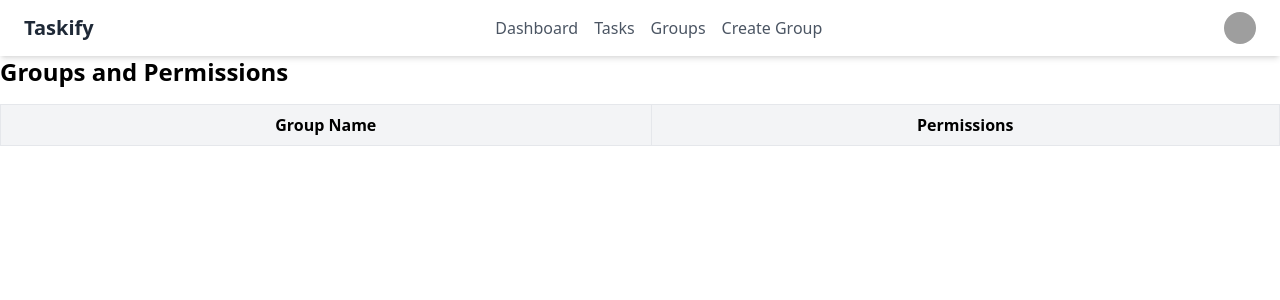
After one commit to Raju-Ahmed-4460/Event_management_system, a Django app: page /user/group_list/ in a window 1280 px wide. The commit adds this page. Shown: the top 300 px of the page. Run offline with Django 5.2, Linux system fonts and the light colour scheme; lists and menus that the app fills with data are empty; grey boxes are pictures that could not be loaded.

Commit message:
create grouplist and using Group and assign role for employee

```diff
--- a/static/css/output.css
+++ b/static/css/output.css
@@ -628,8 +628,17 @@ video {
   position: sticky;
 }
 
+.right-0 {
+  right: 0px;
+}
+
 .m-3 {
   margin: 0.75rem;
+}
+
+.mx-auto {
+  margin-left: auto;
+  margin-right: auto;
 }
 
 .mb-2 {
@@ -640,8 +649,16 @@ video {
   margin-bottom: 1rem;
 }
 
+.ml-4 {
+  margin-left: 1rem;
+}
+
 .mr-10 {
   margin-right: 2.5rem;
+}
+
+.mt-2 {
+  margin-top: 0.5rem;
 }
 
 .mt-4 {
@@ -680,12 +697,32 @@ video {
   height: 8rem;
 }
 
+.h-6 {
+  height: 1.5rem;
+}
+
+.h-8 {
+  height: 2rem;
+}
+
 .min-h-screen {
   min-height: 100vh;
 }
 
 .w-1\/2 {
   width: 50%;
+}
+
+.w-48 {
+  width: 12rem;
+}
+
+.w-6 {
+  width: 1.5rem;
+}
+
+.w-8 {
+  width: 2rem;
 }
 
 .w-full {
@@ -724,6 +761,10 @@ video {
   justify-content: center;
 }
 
+.justify-between {
+  justify-content: space-between;
+}
+
 .gap-2 {
   gap: 0.5rem;
 }
@@ -736,12 +777,26 @@ video {
   gap: 1.25rem;
 }
 
+.space-x-4 > :not([hidden]) ~ :not([hidden]) {
+  --tw-space-x-reverse: 0;
+  margin-right: calc(1rem * var(--tw-space-x-reverse));
+  margin-left: calc(1rem * calc(1 - var(--tw-space-x-reverse)));
+}
+
 .rounded {
   border-radius: 0.25rem;
 }
 
+.rounded-full {
+  border-radius: 9999px;
+}
+
 .rounded-lg {
   border-radius: 0.5rem;
+}
+
+.rounded-md {
+  border-radius: 0.375rem;
 }
 
 .border {
@@ -835,6 +890,11 @@ video {
   padding-right: 1rem;
 }
 
+.px-6 {
+  padding-left: 1.5rem;
+  padding-right: 1.5rem;
+}
+
 .py-1 {
   padding-top: 0.25rem;
   padding-bottom: 0.25rem;
@@ -843,6 +903,16 @@ video {
 .py-2 {
   padding-top: 0.5rem;
   padding-bottom: 0.5rem;
+}
+
+.py-3 {
+  padding-top: 0.75rem;
+  padding-bottom: 0.75rem;
+}
+
+.py-4 {
+  padding-top: 1rem;
+  padding-bottom: 1rem;
 }
 
 .text-center {
@@ -888,6 +958,16 @@ video {
   color: rgb(75 85 99 / var(--tw-text-opacity, 1));
 }
 
+.text-gray-700 {
+  --tw-text-opacity: 1;
+  color: rgb(55 65 81 / var(--tw-text-opacity, 1));
+}
+
+.text-gray-800 {
+  --tw-text-opacity: 1;
+  color: rgb(31 41 55 / var(--tw-text-opacity, 1));
+}
+
 .text-red-500 {
   --tw-text-opacity: 1;
   color: rgb(239 68 68 / var(--tw-text-opacity, 1));
@@ -910,6 +990,12 @@ video {
   box-shadow: var(--tw-ring-offset-shadow, 0 0 #0000), var(--tw-ring-shadow, 0 0 #0000), var(--tw-shadow);
 }
 
+.shadow-md {
+  --tw-shadow: 0 4px 6px -1px rgb(0 0 0 / 0.1), 0 2px 4px -2px rgb(0 0 0 / 0.1);
+  --tw-shadow-colored: 0 4px 6px -1px var(--tw-shadow-color), 0 2px 4px -2px var(--tw-shadow-color);
+  box-shadow: var(--tw-ring-offset-shadow, 0 0 #0000), var(--tw-ring-shadow, 0 0 #0000), var(--tw-shadow);
+}
+
 .filter {
   filter: var(--tw-blur) var(--tw-brightness) var(--tw-contrast) var(--tw-grayscale) var(--tw-hue-rotate) var(--tw-invert) var(--tw-saturate) var(--tw-sepia) var(--tw-drop-shadow);
 }
@@ -924,7 +1010,30 @@ video {
   transition-timing-function: cubic-bezier(0.4, 0, 0.2, 1);
 }
 
+.hover\:bg-gray-100:hover {
+  --tw-bg-opacity: 1;
+  background-color: rgb(243 244 246 / var(--tw-bg-opacity, 1));
+}
+
+.hover\:text-gray-800:hover {
+  --tw-text-opacity: 1;
+  color: rgb(31 41 55 / var(--tw-text-opacity, 1));
+}
+
+.focus\:outline-none:focus {
+  outline: 2px solid transparent;
+  outline-offset: 2px;
+}
+
 @media (min-width: 768px) {
+  .md\:flex {
+    display: flex;
+  }
+
+  .md\:hidden {
+    display: none;
+  }
+
   .md\:grid-cols-2 {
     grid-template-columns: repeat(2, minmax(0, 1fr));
   }
--- /dev/null
+++ b/user/templates/admin/dashboard.html
@@ -0,0 +1,137 @@
+
+{% load static %}
+<!DOCTYPE html>
+<html lang="en">
+  <head>
+    <meta charset="UTF-8" />
+    <meta name="viewport" content="width=device-width, initial-scale=1.0" />
+    <title>Document</title>
+    <link rel="stylesheet" href="{% static "css/output.css" %}">
+  </head>
+  <body>
+    <header class="bg-white shadow-md">
+      <nav class="container mx-auto px-6 py-3">
+        <div class="flex justify-between items-center">
+          <a href="index.html" class="text-xl font-bold text-gray-800"
+            >Taskify</a
+          >
+          <div class="hidden md:flex space-x-4">
+            <a
+              href="{% url "admin_dashboard" %}"
+              class="text-gray-600 hover:text-gray-800"
+              >Dashboard</a
+            >
+            <a href="#" class="text-gray-600 hover:text-gray-800">Tasks</a>
+            <a href="{% url "group_list" %}" class="text-gray-600 hover:text-gray-800"
+              >Groups</a
+            >
+            <a
+              href="{% url "create_group" %}"
+              class="text-gray-600 hover:text-gray-800"
+              >Create Group</a
+            >
+          </div>
+          <div class="flex items-center">
+            <div class="relative">
+              <button
+                id="user-menu-button"
+                class="flex items-center focus:outline-none"
+              >
+                <img
+                  class="h-8 w-8 rounded-full object-cover"
+                  src="https://placekitten.com/100/100"
+                  alt="User avatar"
+                />
+              </button>
+              <div
+                id="user-menu"
+                class="absolute right-0 mt-2 w-48 bg-white rounded-md shadow-lg py-1 hidden"
+              >
+                <a
+                  href="manager-dashboard.html"
+                  class="block px-4 py-2 text-sm text-gray-700 hover:bg-gray-100"
+                  >Dashboard</a
+                >
+                <form method="post" action="logout.html">
+                  <button
+                    class="block px-4 py-2 text-sm text-gray-700 hover:bg-gray-100"
+                  >
+                    Logout
+                  </button>
+                </form>
+              </div>
+            </div>
+            <div class="md:hidden ml-4">
+              <button
+                id="menu-toggle"
+                class="text-gray-600 hover:text-gray-800 focus:outline-none"
+              >
+                <svg
+                  class="h-6 w-6"
+                  fill="none"
+                  stroke="currentColor"
+                  viewBox="0 0 24 24"
+                  xmlns="http://www.w3.org/2000/svg"
+                >
+                  <path
+                    stroke-linecap="round"
+                    stroke-linejoin="round"
+                    stroke-width="2"
+                    d="M4 6h16M4 12h16m-7 6h7"
+                  ></path>
+                </svg>
+              </button>
+            </div>
+          </div>
+        </div>
+        <div id="mobile-menu" class="md:hidden hidden mt-4">
+          <a href="#" class="block py-2 text-gray-600 hover:text-gray-800"
+            >Dashboard</a
+          >
+          <a href="#" class="block py-2 text-gray-600 hover:text-gray-800"
+            >Tasks</a
+          >
+          <a href="#" class="block py-2 text-gray-600 hover:text-gray-800"
+            >Groups</a
+          >
+          <a href="#" class="block py-2 text-gray-600 hover:text-gray-800"
+            >Create Group</a
+          >
+        </div>
+      </nav>
+    </header>
+
+    <main>
+      {% block content %}
+
+      {% include "admin/userlist.html" %}
+
+
+      {% endblock content %}
+
+
+
+    </main>
+
+    <script>
+      document
+        .getElementById("menu-toggle")
+        .addEventListener("click", function () {
+          document.getElementById("mobile-menu").classList.toggle("hidden");
+        });
+
+      document
+        .getElementById("user-menu-button")
+        .addEventListener("click", function () {
+          document.getElementById("user-menu").classList.toggle("hidden");
+        });
+
+      // Close the dropdown when clicking outside
+      window.addEventListener("click", function (e) {
+        if (!document.getElementById("user-menu-button").contains(e.target)) {
+          document.getElementById("user-menu").classList.add("hidden");
+        }
+      });
+    </script>
+  </body>
+</html>
--- /dev/null
+++ b/user/templates/admin/grouplist.html
@@ -0,0 +1,38 @@
+{% extends "admin/dashboard.html" %}
+{% block content %}
+      <h2 class="text-2xl font-bold mb-4">Groups and Permissions</h2>
+      <div class="overflow-x-auto">
+        <table class="table-auto w-full border-collapse border border-gray-300">
+          <thead>
+            <tr class="bg-gray-100">
+              <th class="border border-gray-300 px-4 py-2">Group Name</th>
+              <th class="border border-gray-300 px-4 py-2">Permissions</th>
+            </tr>
+          </thead>
+          <tbody>
+            <!-- Example group data -->
+
+            {% for group in groups  %}
+            <tr class="odd:bg-white even:bg-gray-50">
+              <td class="border border-gray-300 px-4 py-2 font-medium">
+                {{group.name}}
+              </td>
+              <td class="border border-gray-300 px-4 py-2">
+                <ul class="list-disc list-inside">
+                  {% for per in group.permissions.all %}
+
+                  <li>{{per.name}}</li>
+                  {%empty%}
+                  <span class="text-red-600">No permission assigned</span>
+
+                  {% endfor %}
+                </ul>
+              </td>
+            </tr>
+            {% endfor %}
+
+          </tbody>
+        </table>
+      </div>
+
+      {% endblock content %}
--- a/user/urls.py
+++ b/user/urls.py
@@ -1,10 +1,14 @@
 from django.urls import path
-from user.views import sign_up,user_login,Log_out,Activate_user
+from user.views import sign_up,user_login,Log_out,Activate_user,admin_dashboard,assign_role,create_group,group_list
 urlpatterns = [
 
     path("sign_up/",sign_up,name="sign_up"),
     path("login/",user_login,name="login"),
     path("logout/",Log_out,name="logout"),
     path("activate/<int:user_id>/<str:token>/", Activate_user, name="activate"),
+    path("admin_dashboard/",admin_dashboard,name='admin_dashboard'),
+    path("assign_role/<int:user_id>/",assign_role,name="assign_role"),
+    path("create_group/",create_group,name="create_group"),
+    path("group_list/",group_list,name="group_list")
 
 ]
--- a/user/views.py
+++ b/user/views.py
@@ -1,15 +1,12 @@
 from django.shortcuts import render,redirect,get_object_or_404
 from django.http import HttpResponse
 from django.contrib.auth.forms import UserCreationForm,AuthenticationForm
-from django.contrib.auth.models import User
-from user.forms import RegisterForm,CustomRegistrationForm,CustomLoginForm
+from django.contrib.auth.models import User,Group
+from user.forms import RegisterForm,CustomRegistrationForm,CustomLoginForm,AssignRoleForm,CreatGroupForm
 from django.contrib import messages
 from django.contrib.auth import login,authenticate,logout
 from django.contrib.auth.tokens import default_token_generator
-
-# Create your views here.
 from django.core.mail import send_mail
-from django.contrib.auth.tokens import default_token_generator
 from django.urls import reverse
 
 def sign_up(request):
@@ -53,8 +50,6 @@ def Log_out(request):
 def Activate_user(request, user_id, token):
 
     try:
-
-
         user = User.objects.get(id=user_id)
         if default_token_generator.check_token(user, token):
           user.is_active = True
@@ -64,3 +59,44 @@ def Activate_user(request, user_id, token):
             return HttpResponse("invalid id or token")
     except User.DoesNotExist:
         return HttpResponse("user not Found")
+
+
+
+def admin_dashboard(request):
+    users=User.objects.all()
+    return render(request,'admin/dashboard.html',{'users':users})
+
+
+def assign_role(request,user_id):
+    form=AssignRoleForm()
+    user=User.objects.get(id=user_id)
+
+    if request.method=="POST":
+        form=AssignRoleForm(request.POST)
+        if form.is_valid():
+           role=form.cleaned_data.get('role')
+           user.groups.clear()
+           user.groups.add(role)
+           messages.success(request,f"Group added for {user.username} to {role.name}")
+           return redirect('admin_dashboard')
+
+    return render(request,"admin/assignrole.html",{'form':form})
+
+
+def  create_group(request):
+    form=CreatGroupForm()
+    if request.method=="POST":
+        form=CreatGroupForm(request.POST)
+        if form.is_valid():
+            form.save()
+
+            messages.success(request,f"Create {Group.name} sucessfully")
+            return redirect('admin_dashboard')
+
+    return render(request,"admin/creategroup.html",{'form':form})
+
+
+def group_list(request):
+    groups=Group.objects.all()
+
+    return render(request,"admin/grouplist.html",{'groups':groups})
```
Also changed, not shown: user/forms.py (+24 -1 lines), user/signals.py (+11 -1 lines), user/templates/admin/assignrole.html (added, +29 -0 lines), user/templates/admin/creategroup.html (added, +29 -0 lines), user/templates/admin/userlist.html (added, +63 -0 lines).
